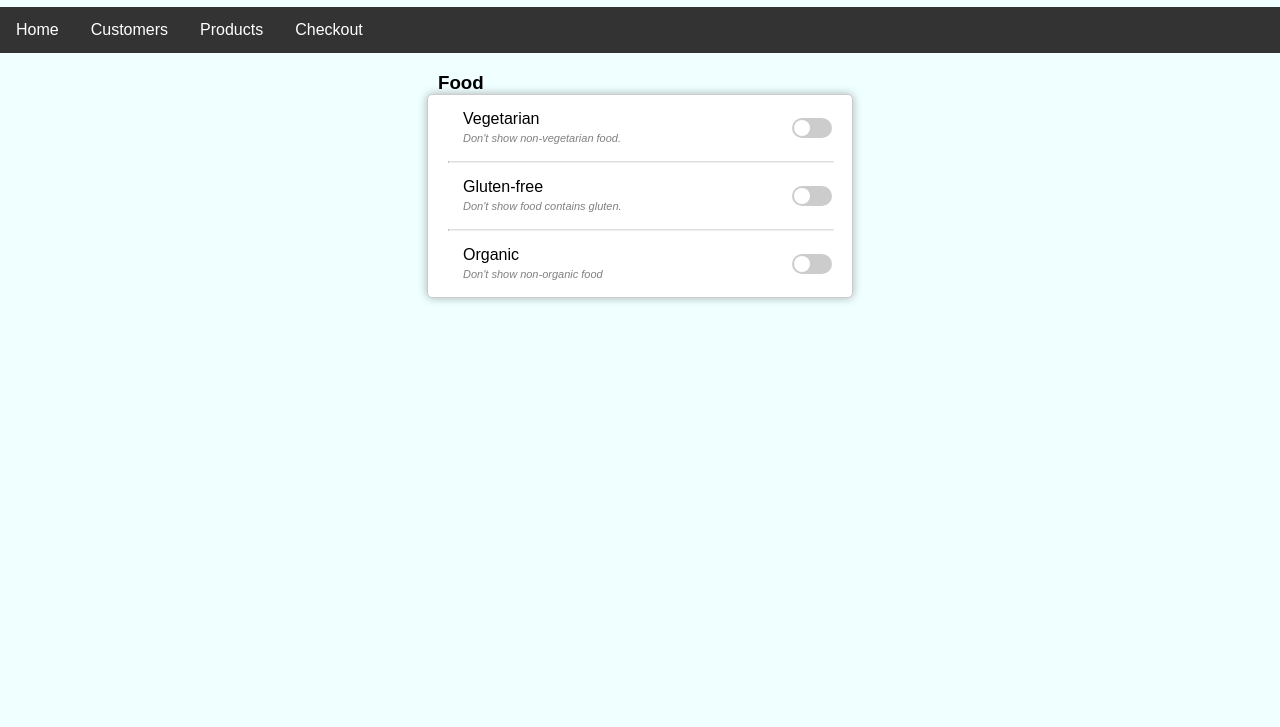
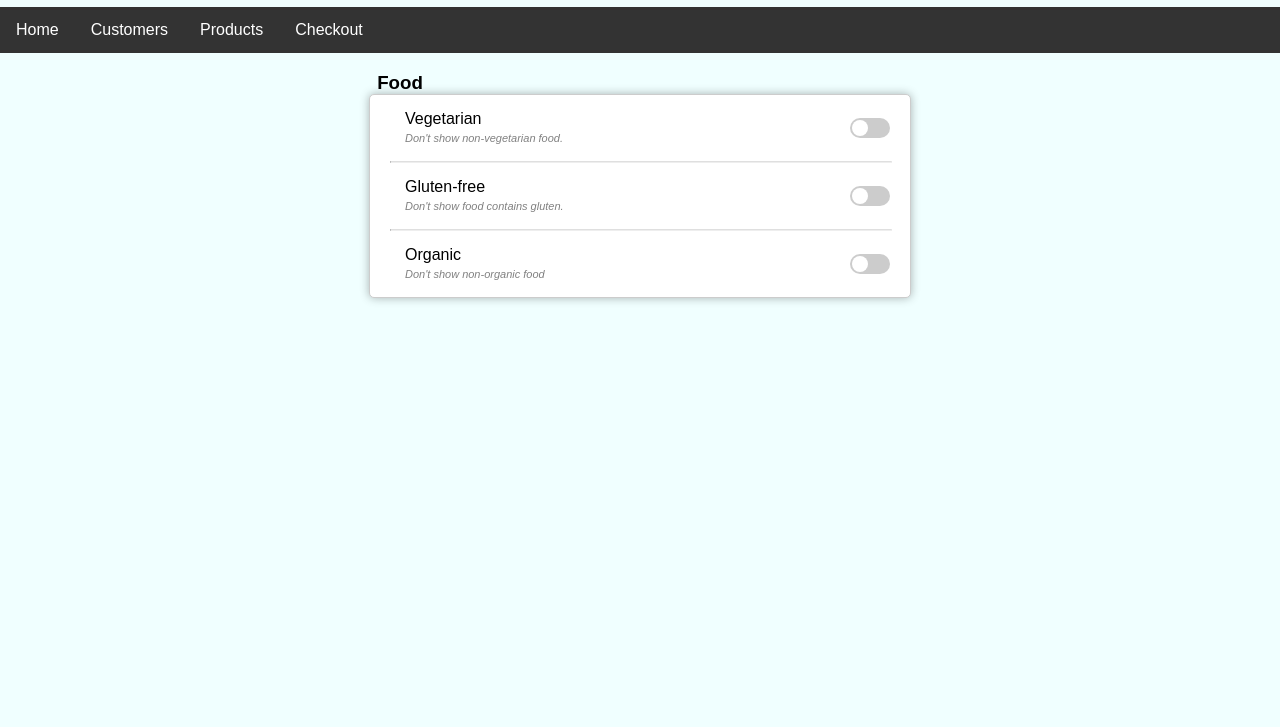
Before and after one commit to SEG3125-A/Group-1-Lab-2, a plain HTML site: page customers.html in a window 1280 px wide. Shown: the part 73-800 px from the top of the page. Drawn offline with Linux system fonts and the light colour scheme.

Commit message:
+max-width

```diff
--- a/customers.html
+++ b/customers.html
@@ -9,7 +9,7 @@
 
 
 <body>
-<h1>Preferences</h1>
+<h1 style="margin-left: 10px">Preferences</h1>
 <div class="navbar">
     <ul>
         <a href="index.html">Home</a>
--- a/style.css
+++ b/style.css
@@ -75,7 +75,7 @@ body {
 
 .preferenceHeader{
   text-align: center;
-  margin-left: -28%; /* Adjust the negative margin as needed */
+  margin-right: min(48%,480px);
 }
 
 .foodPreference {
@@ -86,7 +86,9 @@ body {
         margin-bottom: 20px;
         padding-left: 20px;
         padding-right: 20px;
-        width: 30%;
+        width: 50%;
+        max-width: 500px;
+        min-width: 200px;
         background-color: #fff;
         box-shadow: 0 0 10px rgba(0, 0, 0, 0.3);
 }
@@ -101,56 +103,46 @@ body {
     border-top: 1px solid rgba(128, 128, 128, 0.25);
 }
 
-
-
-
-
-/* Styling for the toggle sliders */
 .toggle-slider {
   display: flex;
   align-items: center;
-  justify-content: space-between; /* Spread items evenly */
-  margin-bottom: 15px; /* Add some spacing between sliders */
+  justify-content: space-between;
+  margin-bottom: 15px;
   margin-top: 15px;
 }
 
-/* Hide the default checkbox */
 .hidden {
   display: none;
 }
 
-/* Styling for the slider */
 .slider {
   position: relative;
   display: inline-block;
-  width: 40px; /* Set a smaller width */
-  height: 20px; /* Set a smaller height */
+  min-width: 40px;
+  height: 20px;
   border-radius: 10px;
   cursor: pointer;
-  transition: background-color 0.4s; /* Add transition for smooth color change */
-  margin-left: 5px; /* Add some spacing between label and slider */
+  transition: background-color 0.4s;
+  margin-left: 5px;
 }
 
-/* Styling for the slider knob */
 .slider:before {
   position: absolute;
   content: "";
-  height: 16px; /* Set a smaller height */
-  width: 16px; /* Set a smaller width */
-  left: 2px; /* Adjust positioning */
-  top: 2px; /* Adjust positioning */
+  height: 16px;
+  width: 16px;
+  left: 2px;
+  top: 2px;
   background-color: white;
   border-radius: 50%;
-  transition: transform 0.4s; /* Add transition for smooth knob movement */
+  transition: transform 0.4s;
 }
 
-/* Slide the knob to the right when the checkbox is checked */
 input:checked + .slider:before {
-  transform: translateX(20px); /* Adjust for the smaller width of the slider */
+  transform: translateX(20px);
 }
 
 .toggle-slider small{
     color: grey;
     font-size:11px;
-
 }
```
